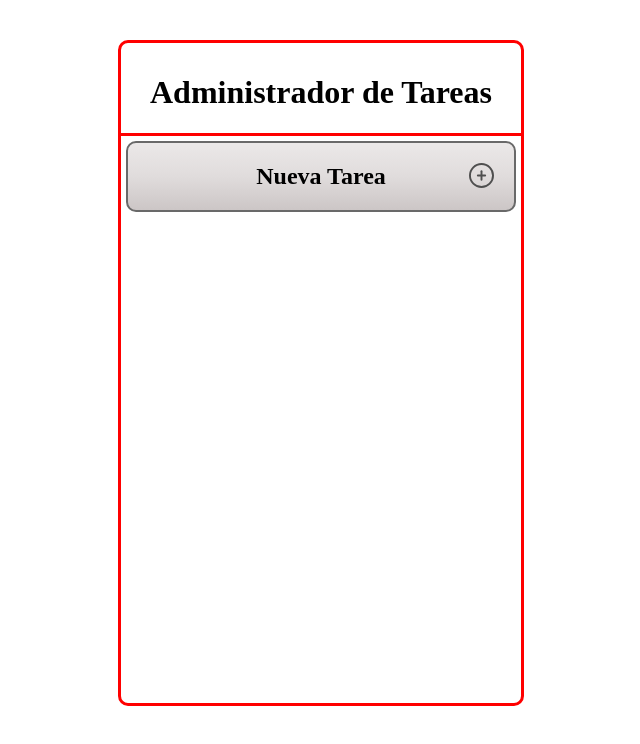
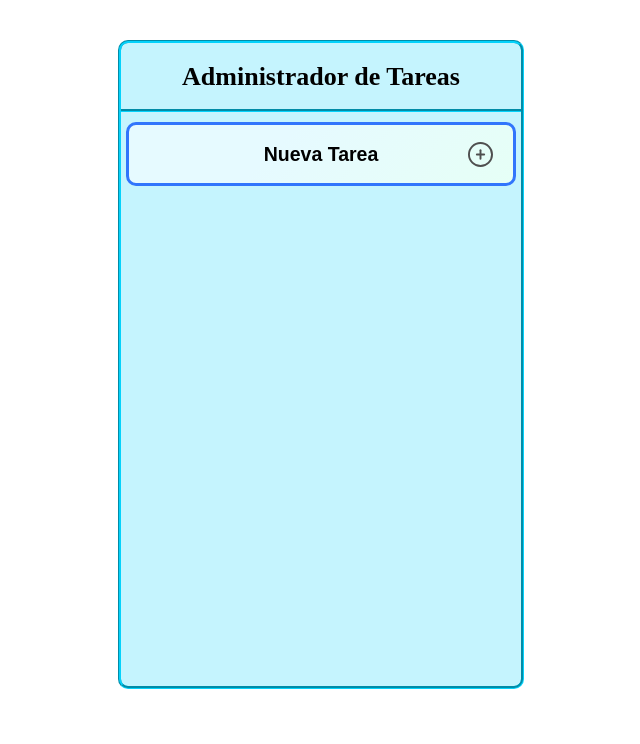
Before and after one commit to javier-bug/Creador-De-Tareas, a website: page src/View/home.html in a window 1280 px wide. Shown: the whole page, without its empty margins (319-959 px from the left). Drawn offline with Linux system fonts and the light colour scheme.

Commit message:
Diseño Boton Nueva Tarea Terminado

```diff
--- /dev/null
+++ b/data/bd.json
@@ -0,0 +1,4 @@
+{
+    "task":[],
+    "theme":[]
+}
--- a/src/View/home.html
+++ b/src/View/home.html
@@ -12,9 +12,14 @@
       <header class="titulo">
         <h1>Administrador de Tareas</h1>
       </header>
-      <section class="nueva_tarea">
-        <h2>Nueva Tarea <img class="icon_plus" src="../../assets/icon/plus1.svg" alt=""></h2>
+      <section class="tarea">
+        <!-- <h2>Nombre de Tarea</h2> -->
       </section>
+      <button type="button" class="nueva_tarea" onclick="alert('Funciona!')">
+        <h2>Nueva Tarea</h2>
+        <img class="icon_plus" src="../../assets/icon/plus1.svg" alt="">
+      </button>
     </div>
+
   </body>
 </html>
--- a/src/style/default.css
+++ b/src/style/default.css
@@ -1,29 +1,78 @@
 .container {
   display: flex;
   flex-direction: column;
-  border: solid red;
+  border: groove #04D2FB;
   border-radius: 10px;
-  width: 50vh;
-  padding: 10px 0px;
-  min-height: 80vh;
+  width: 50%; /*cambiar luego*/
+  padding: 0.1rem 0px;
+  min-height: 40rem;
   margin: 40px auto;
+  background-color: rgba(139,234,253,0.5);
+}
+/* Movil */
+@media(min-width: 576px) and (max-width: 767px){
+  .container{
+    width: 70%;
+  }
 }
 
+/* Desktop */
+@media(min-width: 992px){
+  .container{
+   width: 400px;
+  }
+}
+
+
 .titulo{
-    border-bottom: solid red;
+    border-bottom: groove  #04D2FB;
+    margin-bottom: 5px;
     text-align: center;
+    font-size: small;
 }
+
+/*---- Diseño Boton Nueva Tarea -------*/
+
 
 .nueva_tarea{
   margin: 5px;
-  border: 2px solid #696969;
+  border: 3px solid #3175FC;
   border-radius: 10px;
-  background-image: linear-gradient(180deg,#EBE8E8,#E0DCDC,#CCC6C6);
+  background-image: linear-gradient(135deg,rgba(230, 250, 255, 1) 38%, rgba(230, 255, 246, 1) 100%);
   margin-bottom: 30px;
   display: flex;
   justify-content: center;
   align-items: center;
   position: relative;
+  font-size: small;
+  cursor: pointer;
+  transition-duration: 1s;
+  transition-property: all 2s;
+}
+
+.nueva_tarea:hover{
+  box-shadow: 0 8px 25px rgba(0,0,0,0.30);
+  transform: translateY(-4px);
+  background-image: linear-gradient(90deg, #d53369 0%, #daae51 100%);
+
+}
+
+@keyframes ex{
+  0% { background-position: 0% 0%; }
+  100% { background-position: 100% 0%; }
+}
+
+.nueva_tarea:hover{
+  box-shadow: 0 8px 25px rgba(0,0,0,0.30);
+  transform: translateY(-4px);
+  animation-name: ex;
+  animation-duration: 5s;
+  animation-iteration-count: infinite;
+  animation-timing-function: ease-in-out;
+  animation-direction: reverse;
+  background-image: linear-gradient(135deg, #d53369 0%, #daae51 25%, #d53369 50%, #daae51 75%, #d53369 100%);
+  background-size: 200% 100%;
+
 }
 
 .icon_plus{
@@ -32,6 +81,21 @@
   width: 25px;
   height: 25px;
 }
+/* ------------------------------------------- */
+
+/*Diseño Tarea*/
+/*.tarea{
+  margin: 5px;
+  border: 2px solid #04D2FB;
+  border-radius: 10px;
+  background-color: #B9FEE7;
+  display: flex;
+  justify-content: center;
+  align-items: center;
+  position: relative;
+  font-size: small;
+}*/
+
 
 
 
```
